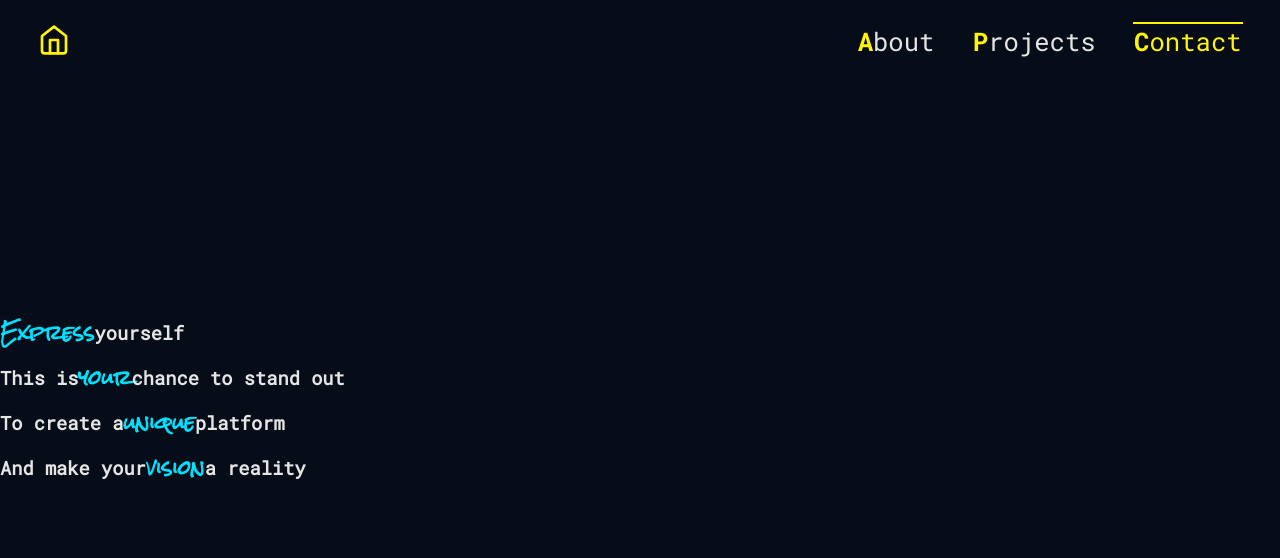
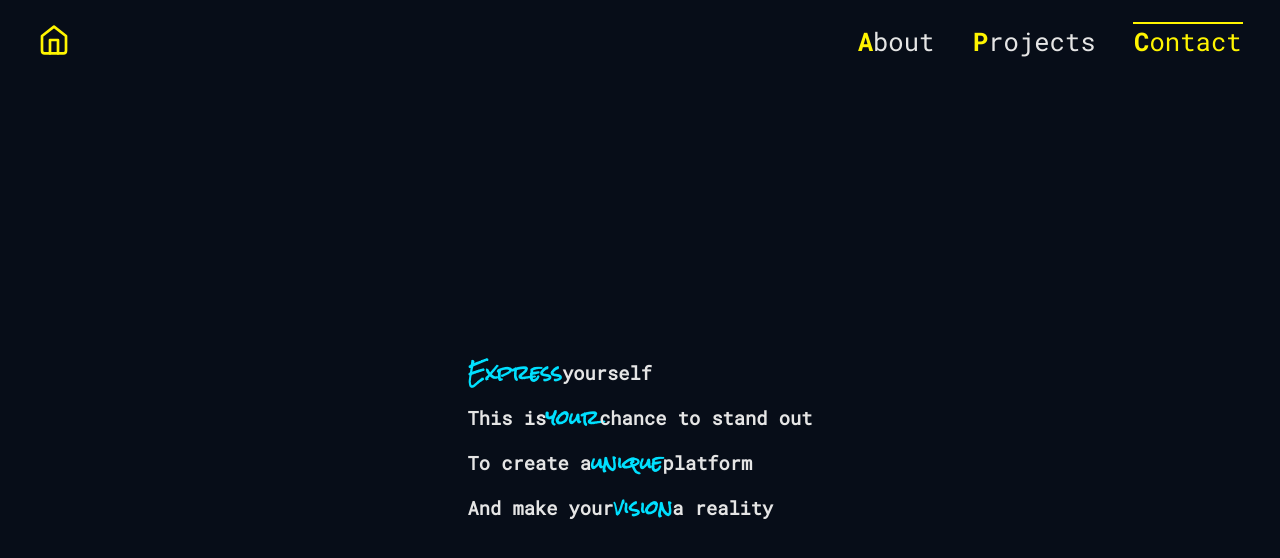
Before and after one commit to JakePitman/moreaporia, a React (Create React App) app: page /contact in a window 1280 px wide. Shown: the top 558 px of the page. Built offline with nearby package versions, Linux system fonts and the light colour scheme.

Commit message:
Add basic page container

```diff
--- a/src/components/ContactPage/ContactPage.module.scss
+++ b/src/components/ContactPage/ContactPage.module.scss
@@ -1,4 +1,14 @@
 @import "../../shared/_colors.module.scss";
+@import "../../shared/spacing.module.scss";
+
+.pageContainer {
+  width: 100%;
+  height: calc(100vh - $topNavHeightLandscape);
+  margin-top: $topNavHeightLandscape;
+  display: flex;
+  justify-content: center;
+  align-items: center;
+}
 
 .textContainer {
 
--- a/src/components/ContactPage/ContactPage.tsx
+++ b/src/components/ContactPage/ContactPage.tsx
@@ -14,6 +14,7 @@ const ContactPage = () => {
 
   return (
     <motion.div
+      className={styles.pageContainer}
       animate={controls}
       onViewportEnter={() => openingSequence()}
       initial="hidden"
```
